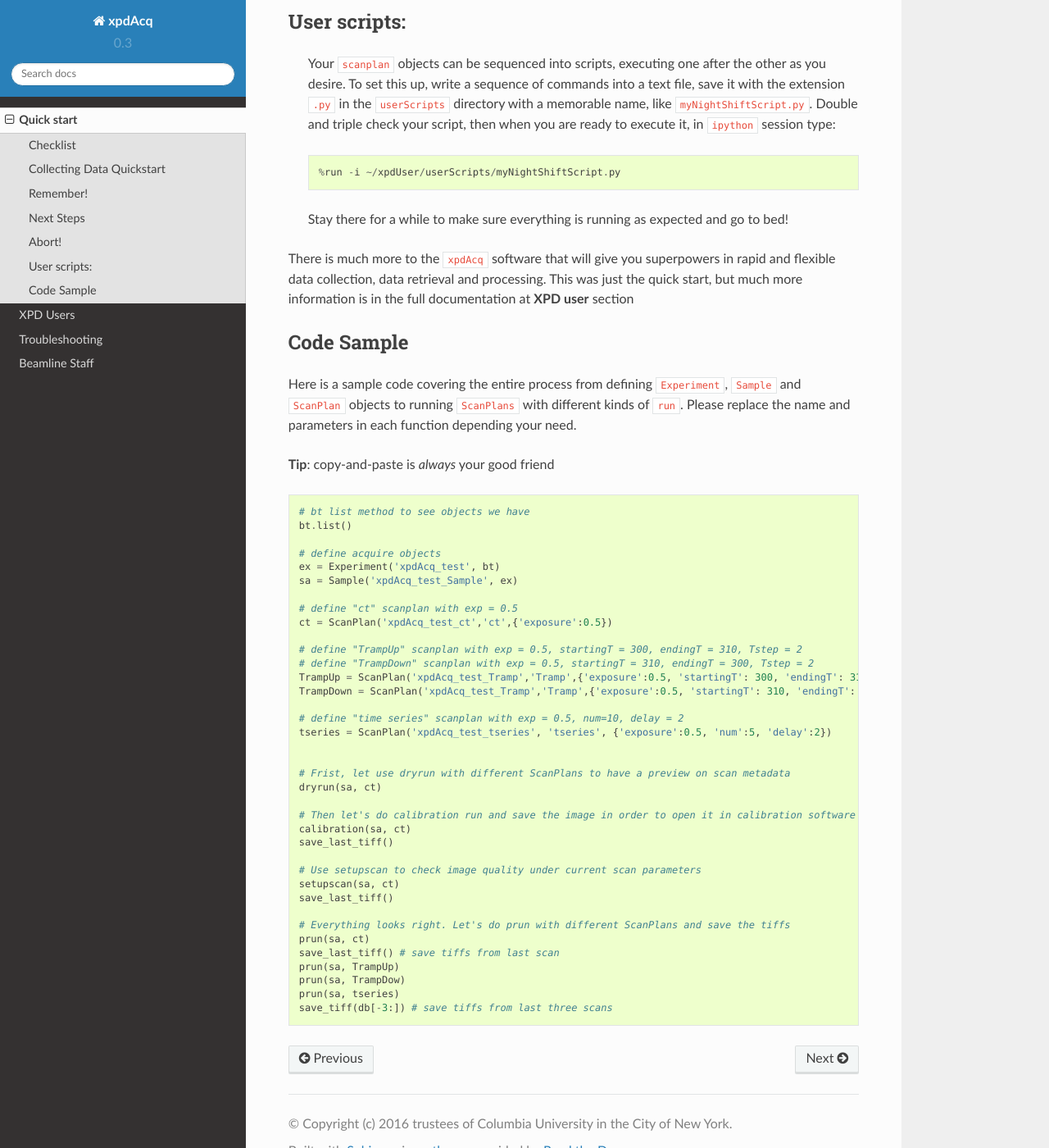
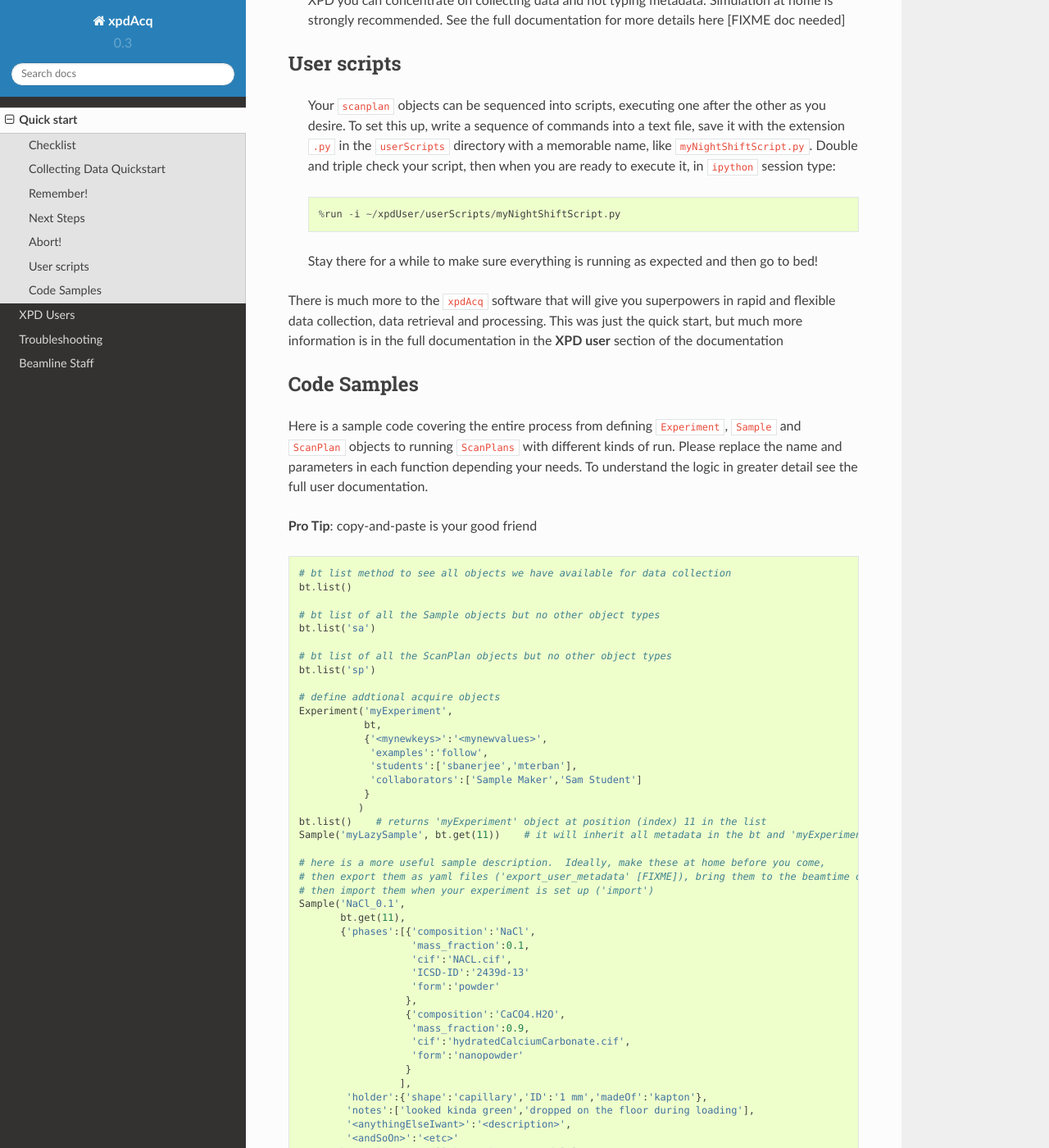
Before and after one commit to xpdAcq/xpdAcq, a Sphinx documentation site: the page built from doc/quickstart.rst, in a window 1280 px wide and 1400 px high, scrolled down 5506 px. Shown: the whole window at 82% size. Built offline with Sphinx 7.4.7 and the Read the Docs theme 2.0.0, drawn with Linux system fonts in a browser that asks for light colours; some of the changed text lies outside the part shown.

Commit message:
working on the code segment documentation

```diff
--- a/doc/quickstart.rst
+++ b/doc/quickstart.rst
@@ -65,10 +65,10 @@ The basic way to collect data is to carry out a "scan", by typing the kind of sc
      equivalent:'''
 
      prun(bt.get(2), bt.get(5))
-     prun('l-user', bt.get(5))
-     prun(bt.get(2), 'ct1s')
+     prun('l-user', bt.get(5))  # where 'l-user' is the name of bt Sample object at index 2
+     prun(bt.get(2), 'ct_1')    # where 'ct_1' is the name of bt ScanPlan object at index 5
      prun(2,5)
-     prun('l-user','ct1s')
+     prun('l-user','ct_1')
 
 
  3. to see the data you have to extract it from the NSLS-ii database.
@@ -152,7 +153,8 @@ Abort!
         >>> CTL-C
 
   will interrupt your scan and allow you to choose whether to abort it, or restart it.
-  * If you abort it the system is reset to where it was before the scan started.
+
+  If you abort it the system is reset to where it was before the scan started.
 
 Experiment and sample objects:
   1. It is time well spent to set up all your experiment and sample objects accurately.
@@ -172,57 +174,115 @@ User scripts:
 
     %run -i ~/xpdUser/userScripts/myNightShiftScript.py
 
-  Stay there for a while to make sure everything is running as expected and go to bed!
+  Stay there for a while to make sure everything is running as expected and then go to bed!
 
 There is much more to the ``xpdAcq`` software that will give you superpowers in rapid and flexible data collection, data retrieval and processing.
-This was just the quick start, but much more information is in the full documentation at **XPD user** section
+This was just the quick start, but much more information is in the full documentation in the **XPD user** section of the documentation
 
-Code Sample
-+++++++++++
+Code Samples
+++++++++++++
 
 Here is a sample code covering the entire process from defining ``Experiment``,
-``Sample`` and ``ScanPlan`` objects to running ``ScanPlans`` with different kinds of ``run``.
-Please replace the name and parameters in each function depending your need.
+``Sample`` and ``ScanPlan`` objects to running ``ScanPlans`` with different kinds of run.
+Please replace the name and parameters in each function depending your needs.  To
+understand the logic in greater detail see the full user documentation.
 
-**Tip**: copy-and-paste is *always* your good friend
+**Pro Tip**: copy-and-paste is your good friend
 
 .. code-block:: python
 
-
-  # bt list method to see objects we have
+  # bt list method to see all objects we have available for data collection
   bt.list()
 
-  # define acquire objects
-  ex = Experiment('xpdAcq_test', bt)
-  sa = Sample('xpdAcq_test_Sample', ex)
+  # bt list of all the Sample objects but no other object types
+  bt.list('sa')
+
+  # bt list of all the ScanPlan objects but no other object types
+  bt.list('sp')
+
+  # define addtional acquire objects
+  Experiment('myExperiment',
+             bt,
+             {'<mynewkeys>':'<mynewvalues>',
+              'examples':'follow',
+              'students':['sbanerjee','mterban'],
+              'collaborators':['Sample Maker','Sam Student']
+             }
+            )
+  bt.list()    # returns 'myExperiment' object at position (index) 11 in the list
+  Sample('myLazySample', bt.get(11))    # it will inherit all metadata in the bt and 'myExperiment' objects but we were lazy, we didn't save any sample info!
+
+  # here is a more useful sample description.  Ideally, make these at home before you come,
+  # then export them as yaml files ('export_user_metadata' [FIXME]), bring them to the beamtime on a flash drive
+  # then import them when your experiment is set up ('import')
+  Sample('NaCl_0.1',
+         bt.get(11),
+         {'phases':[{'composition':'NaCl',
+                     'mass_fraction':0.1,
+                     'cif':'NACL.cif',
+                     'ICSD-ID':'2439d-13'
+                     'form':'powder'
+                    },
+                    {'composition':'CaCO4.H2O',
+                     'mass_fraction':0.9,
+                     'cif':'hydratedCalciumCarbonate.cif',
+                     'form':'nanopowder'
+                    }
+                   ],
+          'holder':{'shape':'capillary','ID':'1 mm','madeOf':'kapton'},
+          'notes':['looked kinda green','dropped on the floor during loading'],
+          '<anythingElseIwant>':'<description>',
+          '<andSoOn>':'<etc>'
+         }  # this one will be much more useful later!
+
+.. code-block:: python
 
   # define "ct" scanplan with exp = 0.5
-  ct = ScanPlan('xpdAcq_test_ct','ct',{'exposure':0.5})
+  ScanPlan('ct_0.5','ct',{'exposure':0.5})
 
-  # define "TrampUp" scanplan with exp = 0.5, startingT = 300, endingT = 310, Tstep = 2
-  # define "TrampDown" scanplan with exp = 0.5, startingT = 310, endingT = 300, Tstep = 2
-  TrampUp = ScanPlan('xpdAcq_test_Tramp','Tramp',{'exposure':0.5, 'startingT': 300, 'endingT': 310, 'Tstep':2})
-  TrampDown = ScanPlan('xpdAcq_test_Tramp','Tramp',{'exposure':0.5, 'startingT': 310, 'endingT': 300, 'Tstep':2})
+  # define "Tramp" scanplan with exp = 0.5, startingT = 300, endingT = 310, Tstep = 2
+  # define "Tramp" scanplan with exp = 0.5, startingT = 310, endingT = 300, Tstep = 2
+  ScanPlan('Tramp_0.5_300_310_2','Tramp',{'exposure':0.5, 'startingT': 300, 'endingT': 310, 'Tstep':2})
+  ScanPlan('Tramp_0.5_310_300_2','Tramp',{'exposure':0.5, 'startingT': 310, 'endingT': 300, 'Tstep':2})
 
-  # define "time series" scanplan with exp = 0.5, num=10, delay = 2
-  tseries = ScanPlan('xpdAcq_test_tseries', 'tseries', {'exposure':0.5, 'num':5, 'delay':2})
+  # or use the short-form
+  ScanPlan('Tramp_0.5_300_310_2') # which builds the scan parameters from the name itself (but don't get them in the wrong order!)
 
+  # define a "time series" scanplan with exp = 0.5, num=10, delay = 2
+  ScanPlan('tseries_0.5_2_5', 'tseries', {'exposure':0.5, 'num':5, 'delay':2})
+  # or
+  ScanPlan('tseries_0.5_2_5')
 
-  # Frist, let use dryrun with different ScanPlans to have a preview on scan metadata
-  dryrun(sa, ct)
+  # do a dry-run to see what the program will do, and what metadata it will save
+  dryrun('NaCl_0.1', 'ct_0.5')
 
-  # Then let's do calibration run and save the image in order to open it in calibration software
-  calibration(sa, ct)
+  # Then let's do a calibration run and save the image in order to open it in calibration software
+  calibration([FIXME])
   save_last_tiff()
 
   # Use setupscan to check image quality under current scan parameters
-  setupscan(sa, ct)
+  setupscan([FIXME])
   save_last_tiff()
 
   # Everything looks right. Let's do prun with different ScanPlans and save the tiffs
-  prun(sa, ct)
+  prun('NaCl_0.1','ct_0.5')
+  # or
+  bt.list() # returns the 'NaCl_0.1' sample object at position 17 and the 'ct_0.5' ScanPlan object at position 20
+  prun(17,20)
+
+  # the data are saved into the NSLS-II database (don't worry) but we want to get the image so
+  # type:
   save_last_tiff() # save tiffs from last scan
-  prun(sa, TrampUp)
-  prun(sa, TrampDow)
-  prun(sa, tseries)
+
+  # now we have everything set up, it is super-easy to sequence lots of interesting scans
+  # this does a series of different scans on the same sample
+  prun(17,21)   # or prun(17,'Tramp_0.5_300_310_5'), whichever you are more comfortable with.
+  prun(17,22)   # or prun('NaCl_0.1','Tramp_0.5_310_300_5'), or whatever
+  prun(17,23)
   save_tiff(db[-3:]) # save tiffs from last three scans
+
+  # this does the same scan on a series of samples
+  prun(17,21)   # or prun('NaCl_0.1,'Tramp_0.5_300_310_5'), whichever you are more comfortable with.
+  prun(18,21)   # or prun('NaCl_0.2','Tramp_0.5_300_310_5'), or whatever,
+  prun(19,21)   # or prun('NaCl_0.3',21),
+  save_tiff(db[-3:]) # save tiffs from last three scans
```
Also changed, not shown: other parts of doc/quickstart.rst (+10 -9 lines).
